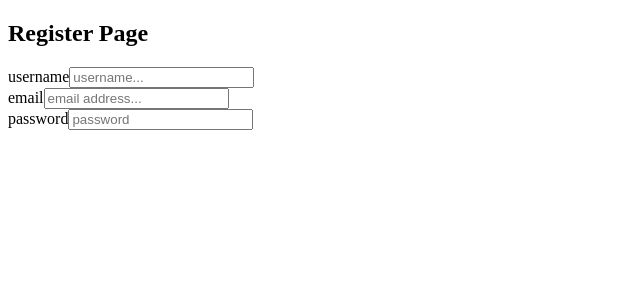
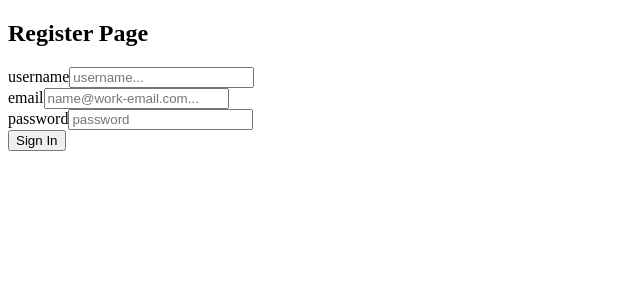
Before and after one commit to peterhangg/SlackIt, a Next.js app in the folder client/: page /register in a window 1280 px wide. Shown: the top 300 px of the page, without its empty margins (0-640 px from the left). Built offline with nearby package versions, Linux system fonts and the light colour scheme; no server answers.

Commit message:
installed typescript codegen related dependencies

```diff
--- a/client/package.json
+++ b/client/package.json
@@ -17,6 +17,10 @@
     "styled-components": "^5.2.1"
   },
   "devDependencies": {
+    "@graphql-codegen/cli": "^1.21.3",
+    "@graphql-codegen/typescript": "^1.21.1",
+    "@graphql-codegen/typescript-operations": "^1.17.15",
+    "@graphql-codegen/typescript-react-apollo": "^2.2.3",
     "@types/node": "^14.14.35",
     "@types/react": "^17.0.3",
     "@types/styled-components": "^5.1.9",
--- a/client/pages/register.tsx
+++ b/client/pages/register.tsx
@@ -1,25 +1,61 @@
-import React from 'react'
+import React from 'react';
+import useForm from '../src/utils/useForm';
+import { IRegisterInputs } from '../src/utils/types';
 
 const register: React.FC = () => {
+  const { inputs, handleChange, resetForm } = useForm({
+    email: '',
+    password: '',
+    username: '',
+  } as IRegisterInputs);
+
+  const handleSubmit = (e: React.FormEvent<HTMLFormElement>) => {
+    e.preventDefault();
+    console.log(inputs);
+    resetForm();
+  };
+
   return (
     <>
       <h2>Register Page</h2>
-      <form action="">
+      <form onSubmit={handleSubmit}>
         <div>
           <label htmlFor="username">username</label>
-          <input type="text" name="username" placeholder="username..." required/>
+          <input
+            type="text"
+            name="username"
+            placeholder="username..."
+            onChange={handleChange}
+            value={inputs.username}
+            required
+          />
         </div>
         <div>
           <label htmlFor="email">email</label>
-          <input type="email" name="email" placeholder="email address..." required/>
+          <input
+            type="email"
+            name="email"
+            placeholder="name@work-email.com..."
+            onChange={handleChange}
+            value={inputs.email}
+            required
+          />
         </div>
         <div>
           <label htmlFor="password">password</label>
-          <input type="password" name="password" placeholder="password " required/>
+          <input
+            type="password"
+            name="password"
+            placeholder="password "
+            onChange={handleChange}
+            value={inputs.password}
+            required
+          />
         </div>
+        <button type="submit">Sign In</button>
       </form>
     </>
   );
-}
+};
 
 export default register;
--- a/client/src/apollo/client.ts
+++ b/client/src/apollo/client.ts
@@ -1,8 +1,9 @@
 import { ApolloClient, InMemoryCache } from '@apollo/client';
 
 const client = new ApolloClient({
-  uri: process.env.NEXT_PUBLIC_API_URL,
-  cache: new InMemoryCache()
+  uri: process.env.NEXT_PUBLIC_API_URL as string,
+  credentials: 'include',
+  cache: new InMemoryCache(),
 });
 
 export default client;
--- /dev/null
+++ b/client/src/utils/types.ts
@@ -0,0 +1,5 @@
+export interface IRegisterInputs {
+  email: string,
+  password: string,
+  username: string,
+};
--- a/client/utils/useForm.ts
+++ b/client/src/utils/useForm.ts
@@ -1,6 +1,6 @@
 import { useState, useEffect } from 'react';
 
-const useForm = (initial = {}) => {
+const useForm = (initial: any) => {
   const [inputs, setInputs] = useState(initial);
 
   useEffect(() => {
```
Also changed, not shown: client/codegen.yml (added, +9 -0 lines), 1 other file (tests, documents, lock files or other folders).
